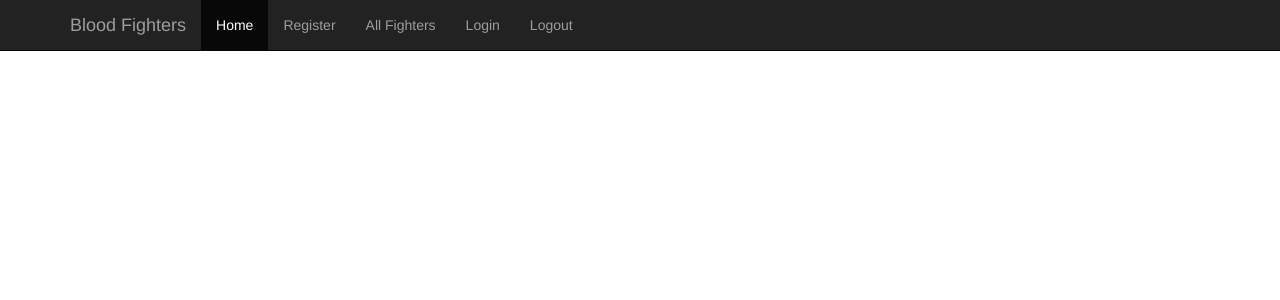
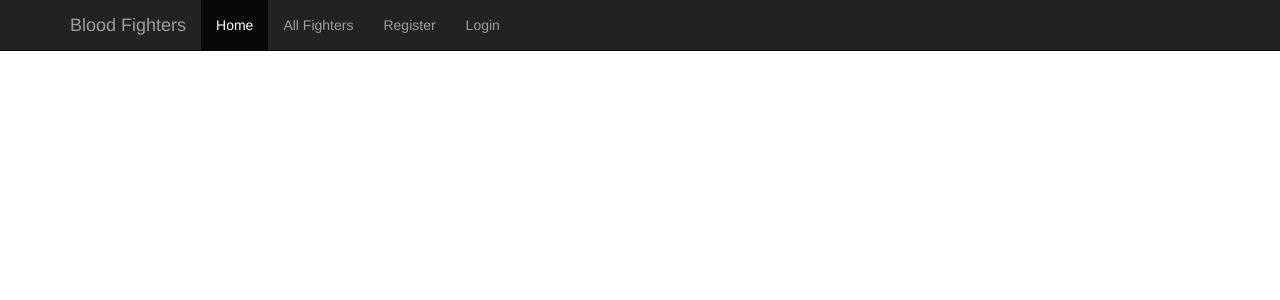
Before and after one commit to ErfanAhmed/blood-finder, a PHP site: page /resources/template/header.php in a window 1280 px wide. Shown: the top 300 px of the page. Run offline with PHP 8.4, Linux system fonts and the light colour scheme.

Commit message:
Changed nav-bar menu visibility based on user login misc fixes: removed set_message() after logged in changed nav-bar menu ordering

```diff
--- a/web/functions/auth_fuction.php
+++ b/web/functions/auth_fuction.php
@@ -28,8 +28,6 @@ function login() {
             $_SESSION['user_name'] = $row['name'];
             $_SESSION['user_id'] = $row['login_id'];
 
-            set_message("you successfully logged in");
-
             redirect("../../view/donor/profile.php");
         }
     }
--- a/web/functions/logout_function.php
+++ b/web/functions/logout_function.php
@@ -10,6 +10,7 @@ require_once("function.php");
 if (isset($_SESSION['user_name']) || isset($_SESSION['user_id'])) {
     unset($_SESSION['user_name']);
     unset($_SESSION['user_id']);
+    set_message("You have successfully loged out");
     redirect("../../public/view/auth/login.php");
 } else {
     redirect("../../public/view/auth/login.php");
--- a/web/resources/template/header.php
+++ b/web/resources/template/header.php
@@ -47,10 +47,23 @@
         <div class="collapse navbar-collapse">
             <ul class="nav navbar-nav">
                 <li class="active"><a href="../../../public/view/welcome/index.php">Home</a></li>
-                <li><a href="../../../public/view/donor/register.php">Register</a></li>
+
                 <li><a href="../../../public/view/donor/list.php">All Fighters</a></li>
-                <li style="float: right"><a href="../../../web/functions/logout_function.php">Logout</a></li>
-                <li style="float: right"><a href="../../../public/view/auth/login.php">Login</a></li>
+
+                <?php
+                    if (isset($_SESSION['user_name'])) {
+                        echo "<li><a href=\"../../../public/view/donor/profile.php\">My Profile</a></li>";
+                        echo "<li style=\"float: right\"><a href=\"../../../web/functions/logout_function.php\">
+                                Logout</a></li>";
+                    }
+                ?>
+
+                <?php
+                    if (!isset($_SESSION['user_name'])) {
+                        echo "<li><a href=\"../../../public/view/donor/register.php\">Register</a></li>";
+                        echo "<li style=\"float: right\"><a href=\"../../../public/view/auth/login.php\">Login</a></li>";
+                    }
+                ?>
             </ul>
         </div>
         <!--/.nav-collapse -->
```
